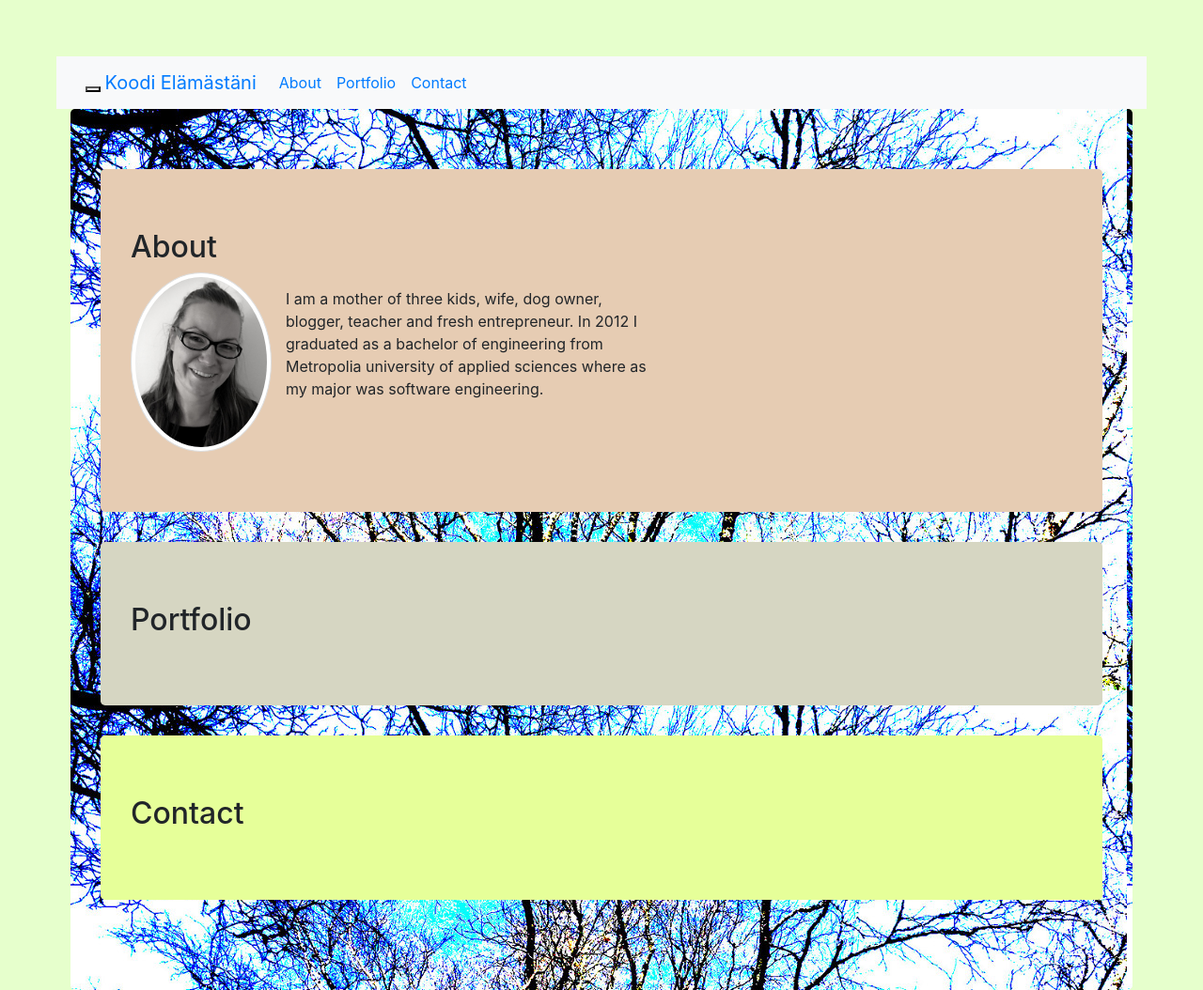
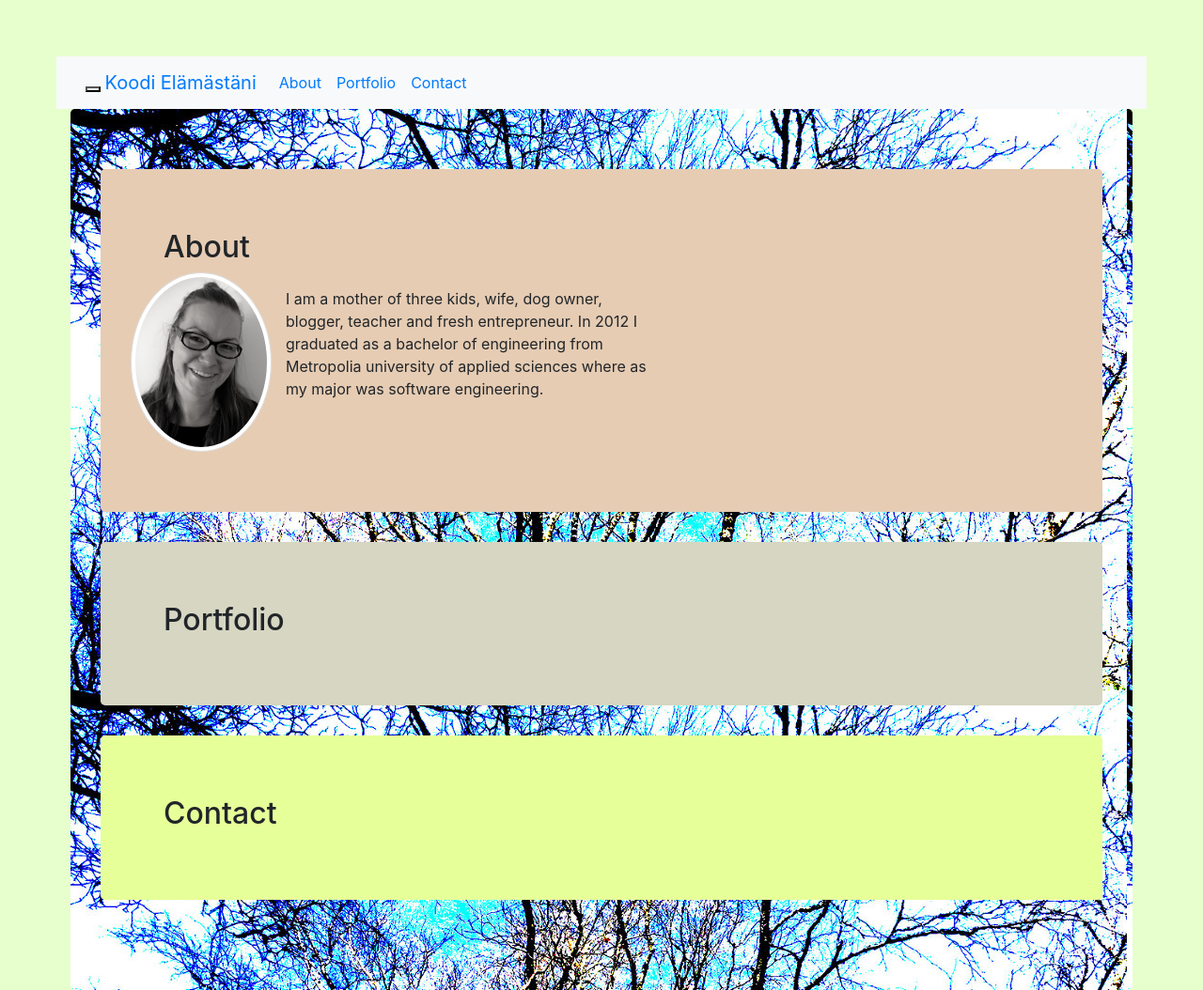
Before and after one commit to MarikaKononen/my-portfolio, a plain HTML site: page index.html in a window 1280 px wide. Shown: the whole page at 94% size. Drawn offline with nearby package versions, Linux system fonts and the light colour scheme; a script that the page names is missing.

Commit message:
Add new styles style.css

```diff
--- a/style.css
+++ b/style.css
@@ -4,9 +4,14 @@ body {
   margin-right: 60px;
   background-color: #e6ffcc;
 }
+h2 {
+  margin-left: 35px;
+}
+
 #jumbotron-main {
   background-image: url("pictures/Puut.jpg");
 }
+
 #jumbotron-about {
   background-color: #e6ccb3;
   background-size: cover;
```
